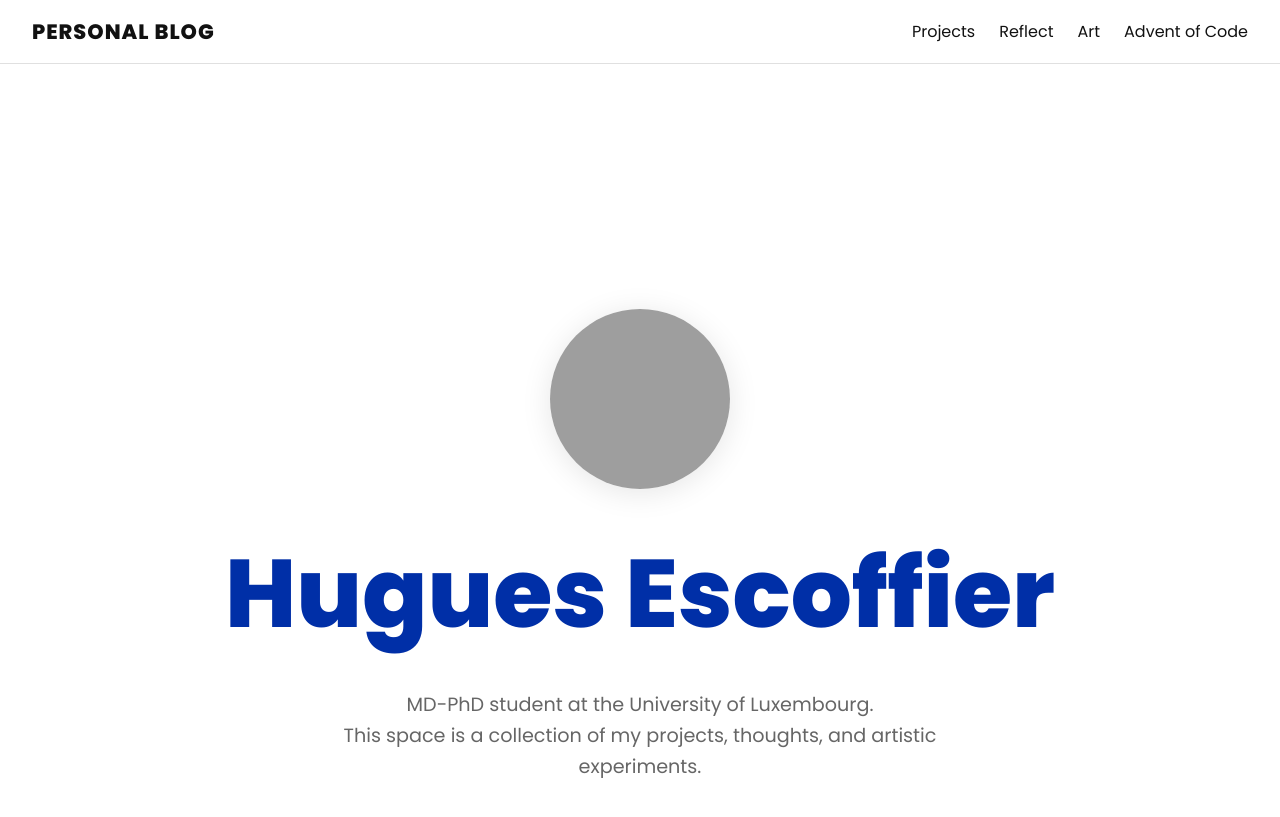
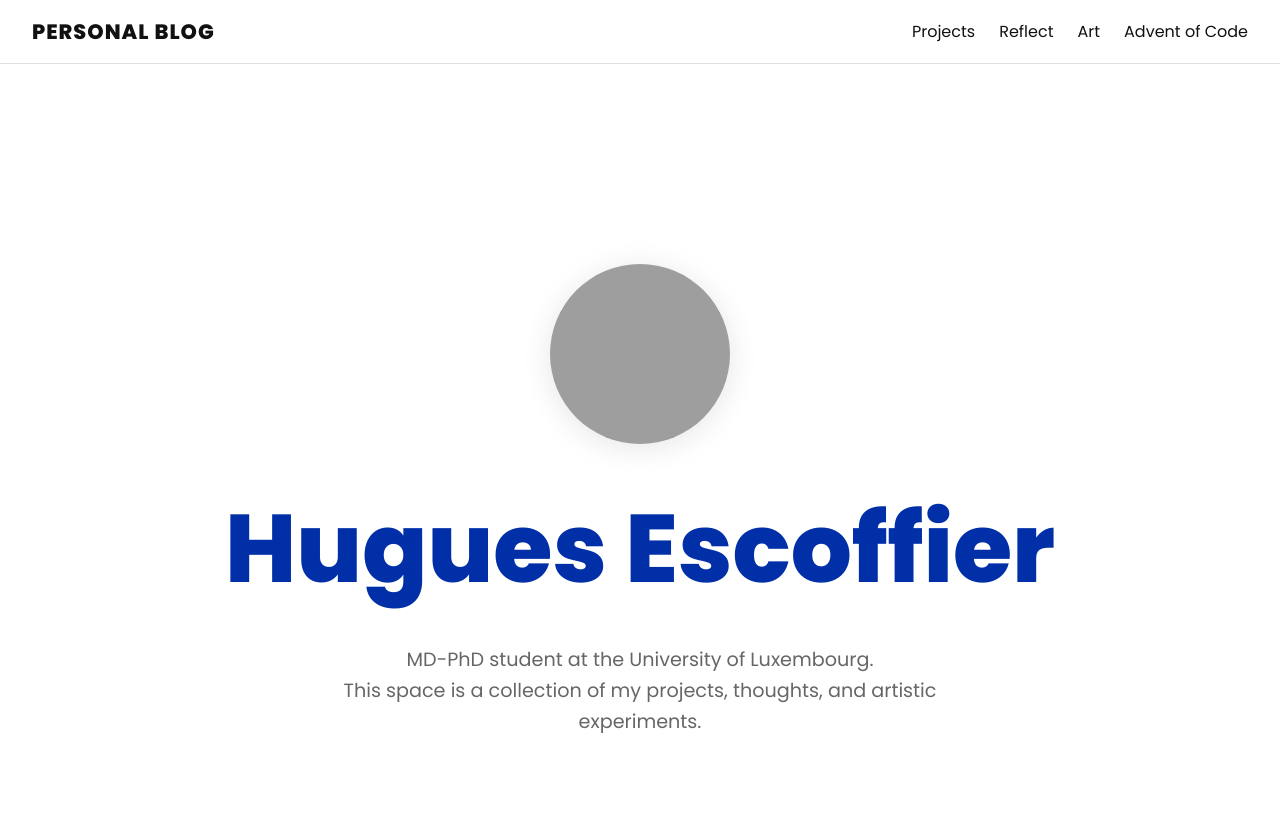
Before and after one commit to h-escoffier/h-escoffier.github.io, a Jekyll site: the page built from index.md, in a window 1280 px wide and 900 px high. Shown: the top 817 px of the window. Built offline with Jekyll 4.4.1, drawn with Linux system fonts in a browser that asks for light colours; grey boxes are pictures that could not be loaded.

Commit message:
fix: change parameters in the main section

```diff
--- a/_layouts/main.html
+++ b/_layouts/main.html
@@ -79,7 +79,7 @@
 
     /* Main content */
     main {
-      min-height: 100vh;
+      min-height: 90vh;
       display: flex;
       flex-direction: column;
       justify-content: center;
```
